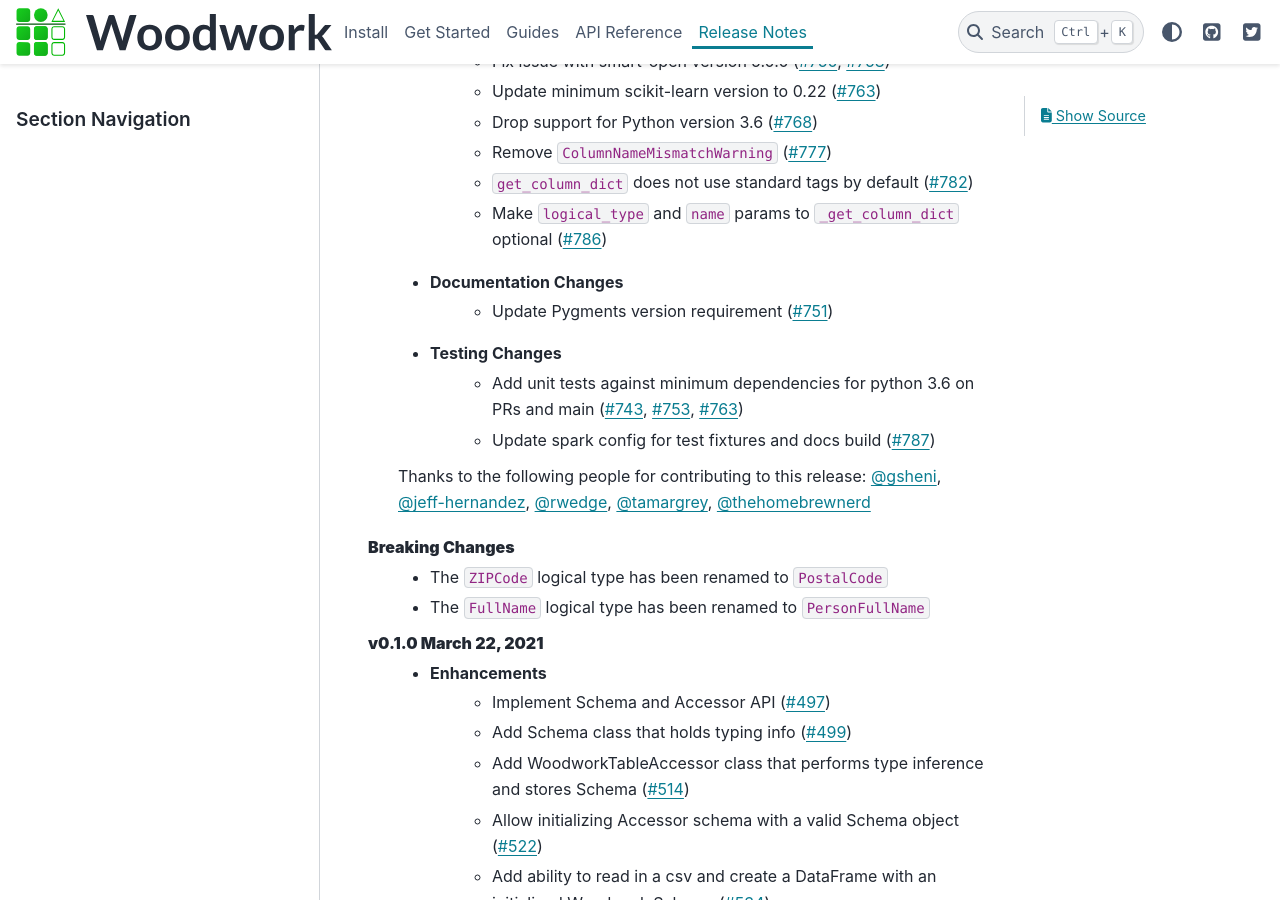
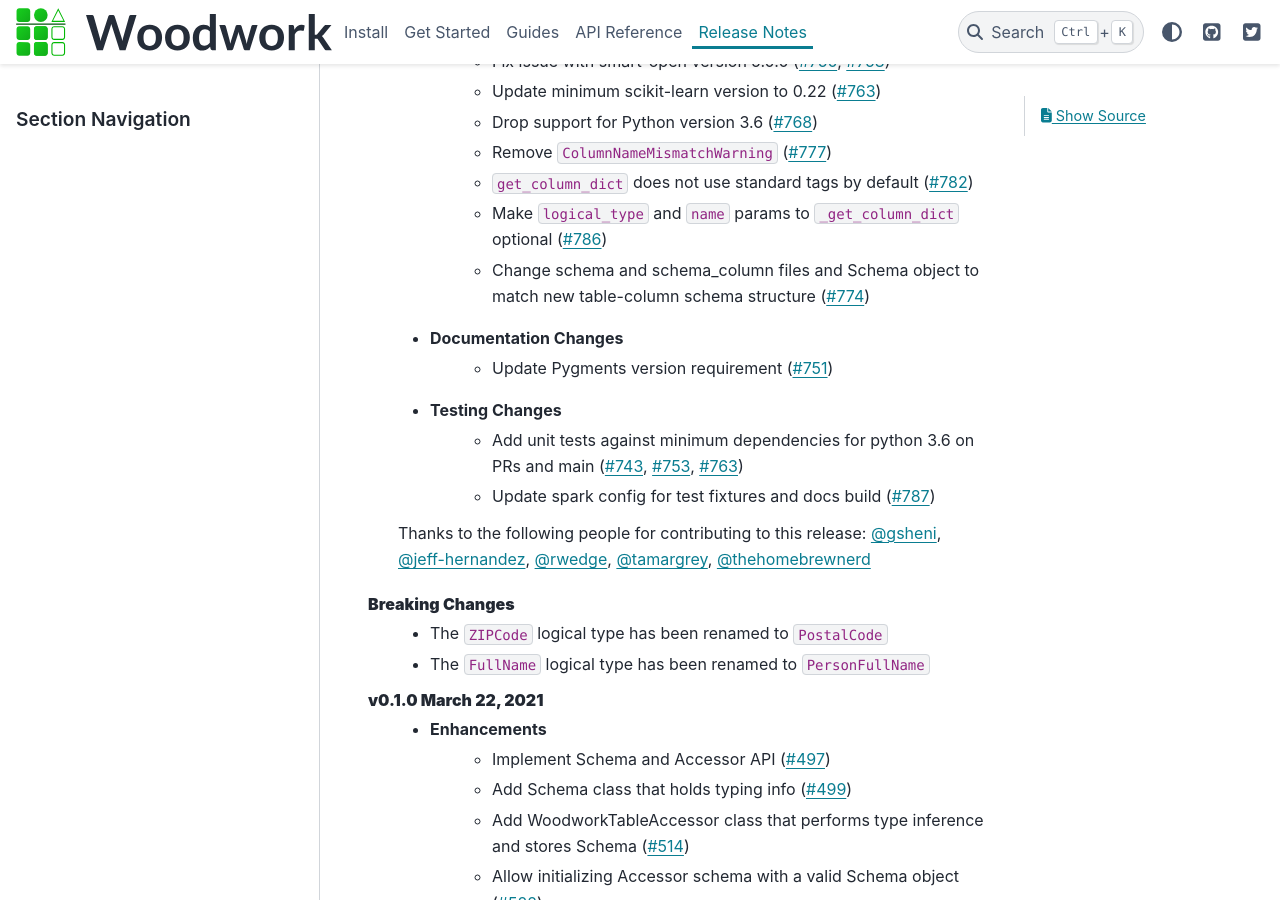
Before and after one commit to alteryx/woodwork, a Sphinx documentation site: the page built from docs/source/release_notes.rst, in a window 1280 px wide and 900 px high, scrolled down 659 px. Built offline with Sphinx 7.4.7 and the PyData theme 0.15.4, drawn with Linux system fonts in a browser that asks for light colours; comment, search, counter and statistics services are not loaded.

Commit message:
Add release note

```diff
--- a/docs/source/release_notes.rst
+++ b/docs/source/release_notes.rst
@@ -21,6 +21,7 @@ Release Notes
         * Remove ``ColumnNameMismatchWarning`` (:pr:`777`)
         * ``get_column_dict`` does not use standard tags by default (:pr:`782`)
         * Make ``logical_type`` and ``name`` params to ``_get_column_dict`` optional (:pr:`786`)
+        * Change schema and schema_column files and Schema object to match new table-column schema structure (:pr:`774`)
     * Documentation Changes
         * Update Pygments version requirement (:pr:`751`)
     * Testing Changes
```
